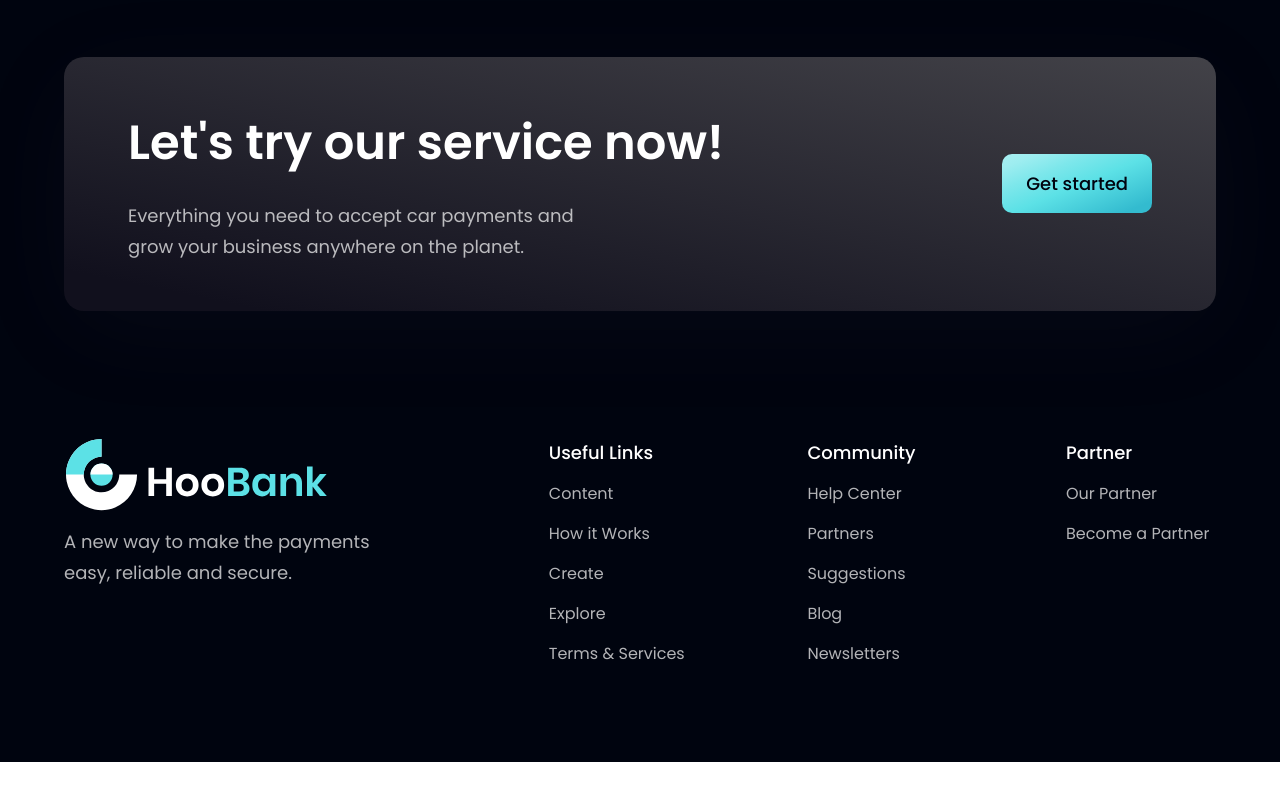
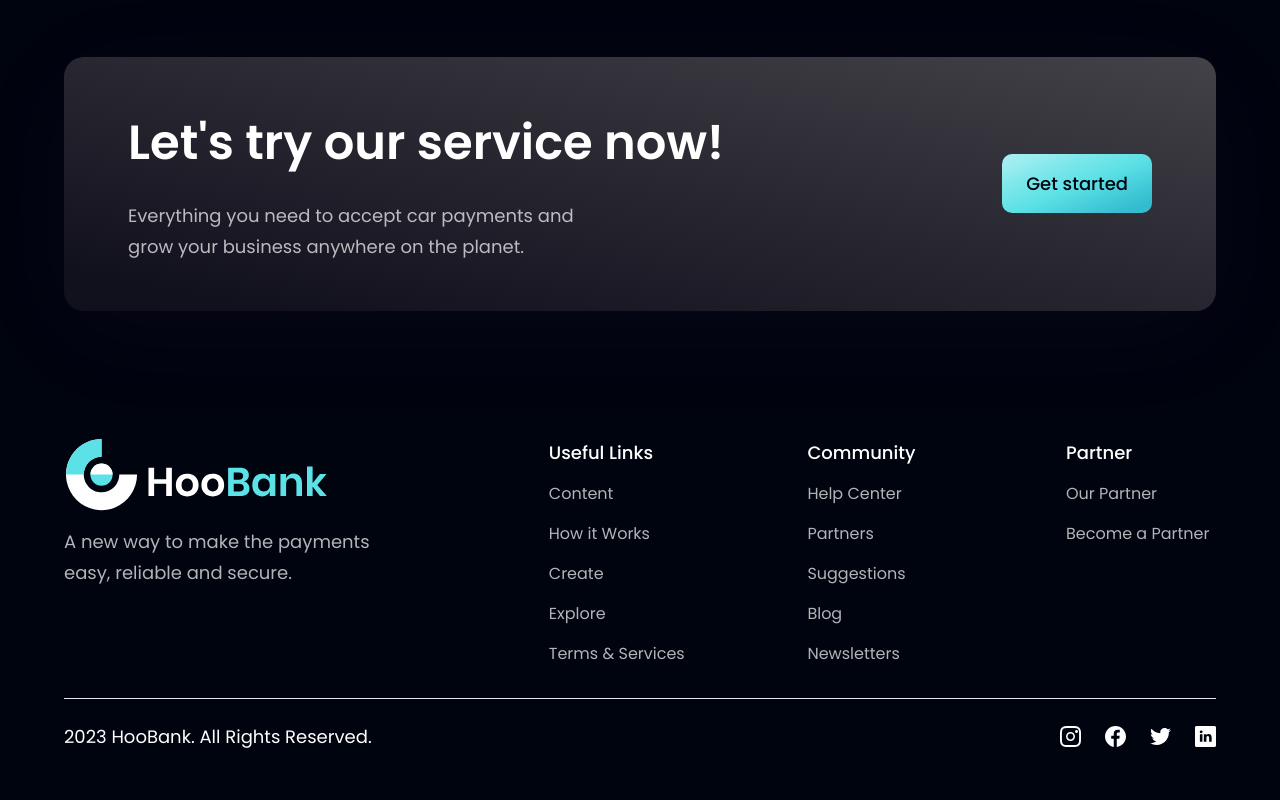
Before and after one commit to laney522/bank, a React app in the folder bank_modern_app/: page / in a window 1280 px wide. Shown: the part 4062-4862 px from the top of the page. Before the commit the page ends 4824 px from the top, so only its background shows below. Built offline with nearby package versions, Linux system fonts and the light colour scheme; the HTML template or start-up script is replaced by a standard one.

Commit message:
update Footer.jxs All Rights Reserved part

```diff
--- a/bank_modern_app/src/components/Footer.jsx
+++ b/bank_modern_app/src/components/Footer.jsx
@@ -41,6 +41,26 @@
         ))}
       </div>
     </div>
+
+    <div className='w-full flex justify-between items-center
+    md:flex-row flex-col pt-6 border-t-[1px] border-t-[#3f3r45]'>
+      <p className='font-poppins font-normal text-center
+      text-[18px] leading-[27px] text-white'>
+        2023 HooBank. All Rights Reserved.
+      </p>
+
+      <div className='flex flex-row md:mt-0 mt-6'>
+        {socialMedia.map((social, index) => (
+          <img
+            key={social.id}
+            src={social.icon}
+            alt={social.id}
+            className={`w-[21px] h-[21px] object-contain cursor-pointer
+            ${index !== socialMedia.length - 1 ? 'mr-6' : 'mr-0'}`}
+          />
+        ))}
+      </div>
+    </div>
   </section>
 )
 
```
